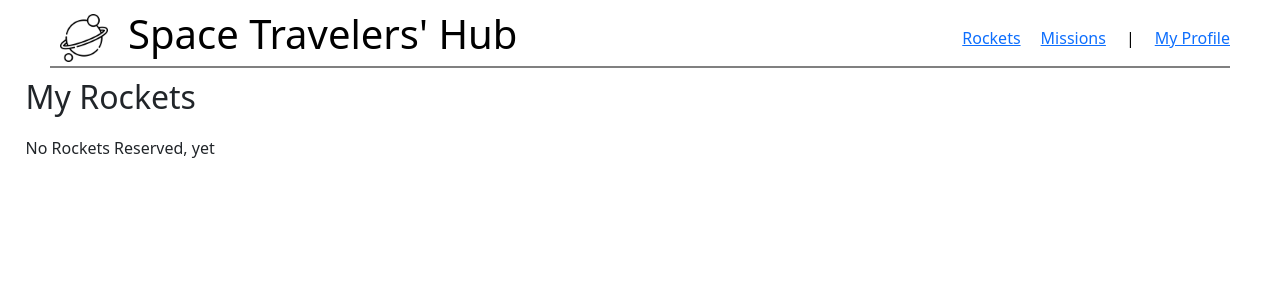
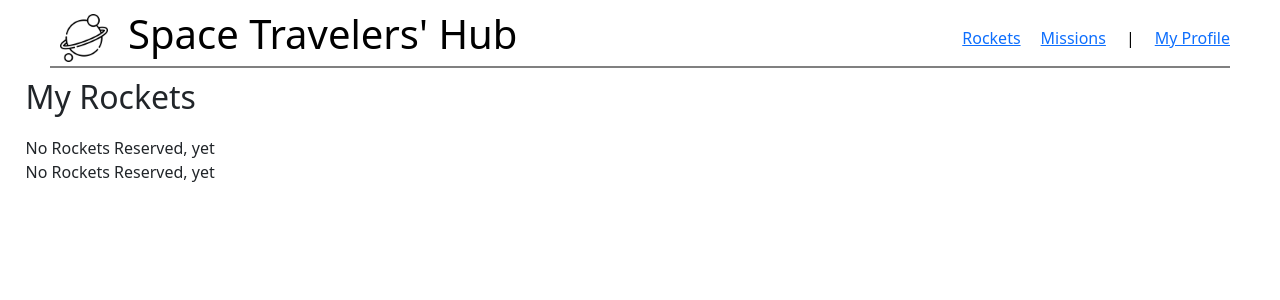
Before and after one commit to NurkaAmre/space-travelers-hub, a React (Create React App) app: page /MyProfile in a window 1280 px wide. Shown: the top 300 px of the page. Built offline with nearby package versions, Linux system fonts and the light colour scheme.

Commit message:
Add missions to my profile

```diff
--- a/src/Components/MyProfile/Myprofile.js
+++ b/src/Components/MyProfile/Myprofile.js
@@ -1,24 +1,23 @@
-import React from 'react';
-import { useSelector } from 'react-redux';
-import { allRockets } from '../redux/rockets/rocketsSlice';
-import './Myprofile.css';
+import React from "react";
+import { useSelector } from "react-redux";
+import { allRockets } from "../redux/rockets/rocketsSlice";
+import "./Myprofile.css";
 
 const UserProfile = () => {
   const rockets = useSelector(allRockets);
-
+  const missionItems = useSelector((state) => state.mission);
+  const reservedMissions = missionItems.filter((missionItems) => missionItems.status);
   const rocketsReserved = rockets.filter((rocket) => rocket.reserved);
 
   return (
     <div className="MyProfile">
       <div className="MyProfileChild">
-
         <h2 className="ChildTitle">My Rockets</h2>
         {rocketsReserved.length === 0 ? (
           <>
             <span>No Rockets Reserved, yet</span>
           </>
         ) : (
-
           rocketsReserved.map(({ rocketId: id, rocketName }) => (
             <ul key={id} className="list">
               <li key={id} className="listChild">
@@ -27,9 +26,21 @@ const UserProfile = () => {
             </ul>
           ))
         )}
+        {reservedMissions.length === 0 ? (
+          <>
+            <span>No Rockets Reserved, yet</span>
+          </>
+        ) : (
+          reservedMissions.map(({ missionId: id, mission_name }) => (
+            <ul key={id} className="list">
+              <li key={id} className="listChild">
+                <h4>{mission_name}</h4>
+              </li>
+            </ul>
+          ))
+        )}
       </div>
     </div>
-
   );
 };
 
```
